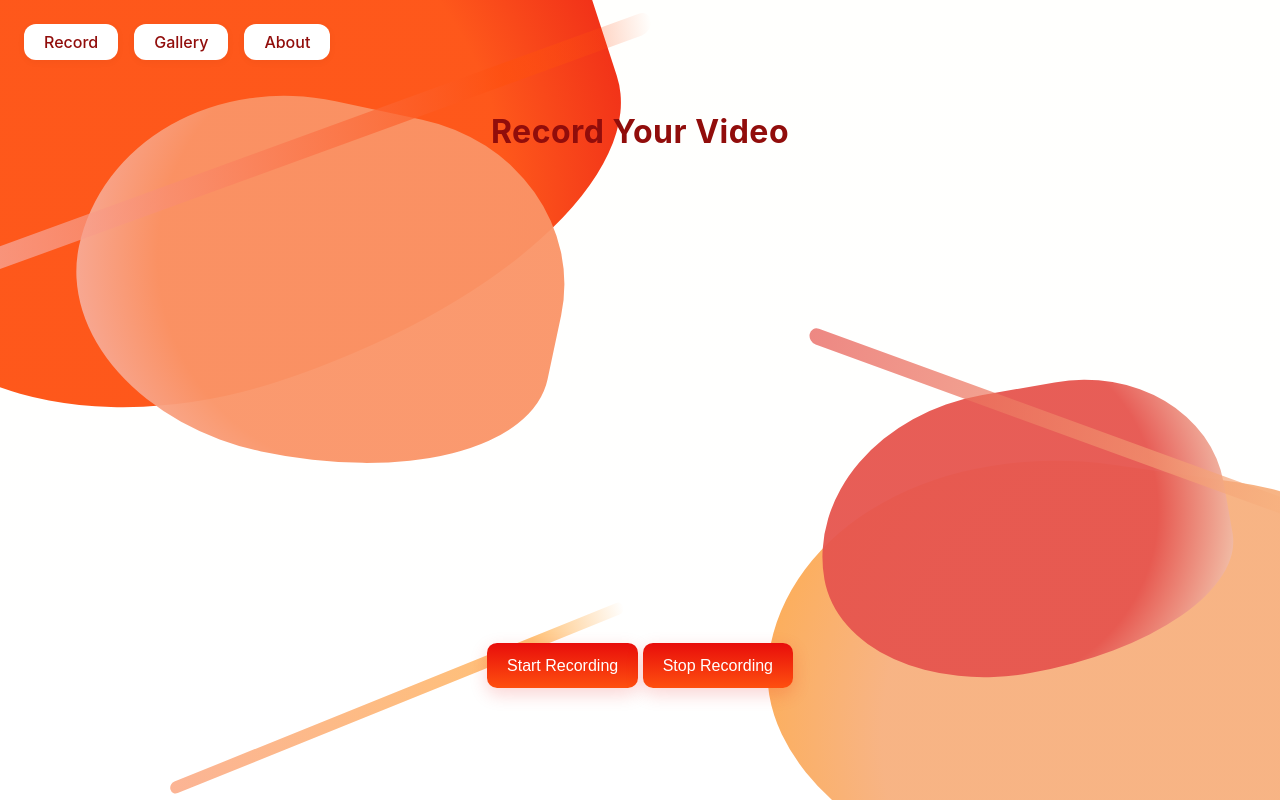
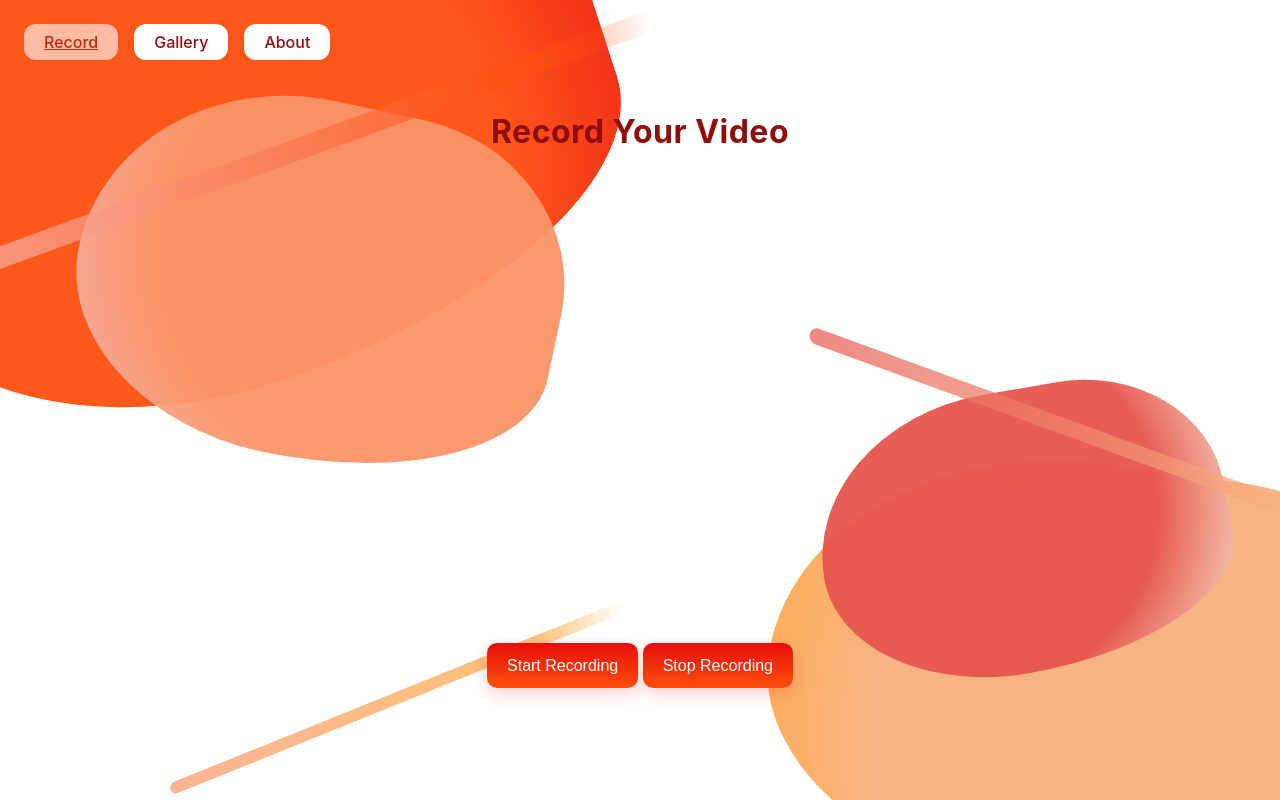
Before and after one commit to AustinVosler/KNIGHT-HACKS-25, a Flask app: page /record in a window 1280 px wide. Run offline with Flask 3, Linux system fonts and the light colour scheme.

Commit message:
Active page recognized

```diff
--- a/static/css/background.css
+++ b/static/css/background.css
@@ -18,6 +18,12 @@ body {
   display: flex;
   align-items: center;
   justify-content: center;
+}
+
+nav a.active {
+  pointer-events: none; /* disables clicking */
+  opacity: 0.6;
+  text-decoration: underline;
 }
 
 .swirl {
--- a/templates/base.html
+++ b/templates/base.html
@@ -12,9 +12,9 @@
     <main class="page">
       <!-- Top left navigation buttons -->
       <nav class="top-nav">
-        <a href="/record" class="nav-btn">Record</a>
-        <a href="/gallery" class="nav-btn">Gallery</a>
-        <a href="/about" class="nav-btn">About</a>
+        <a href="/record" class="nav-btn {{ 'active' if request.path == '/record' else '' }}">Record</a>
+        <a href="/gallery" class="nav-btn {{ 'active' if request.path == '/gallery' else '' }}">Gallery</a>
+        <a href="/about" class="nav-btn {{ 'active' if request.path == '/about' else '' }}">About</a>
       </nav>
 
       <div class="swirl swirl-1" aria-hidden="true"></div>
```
